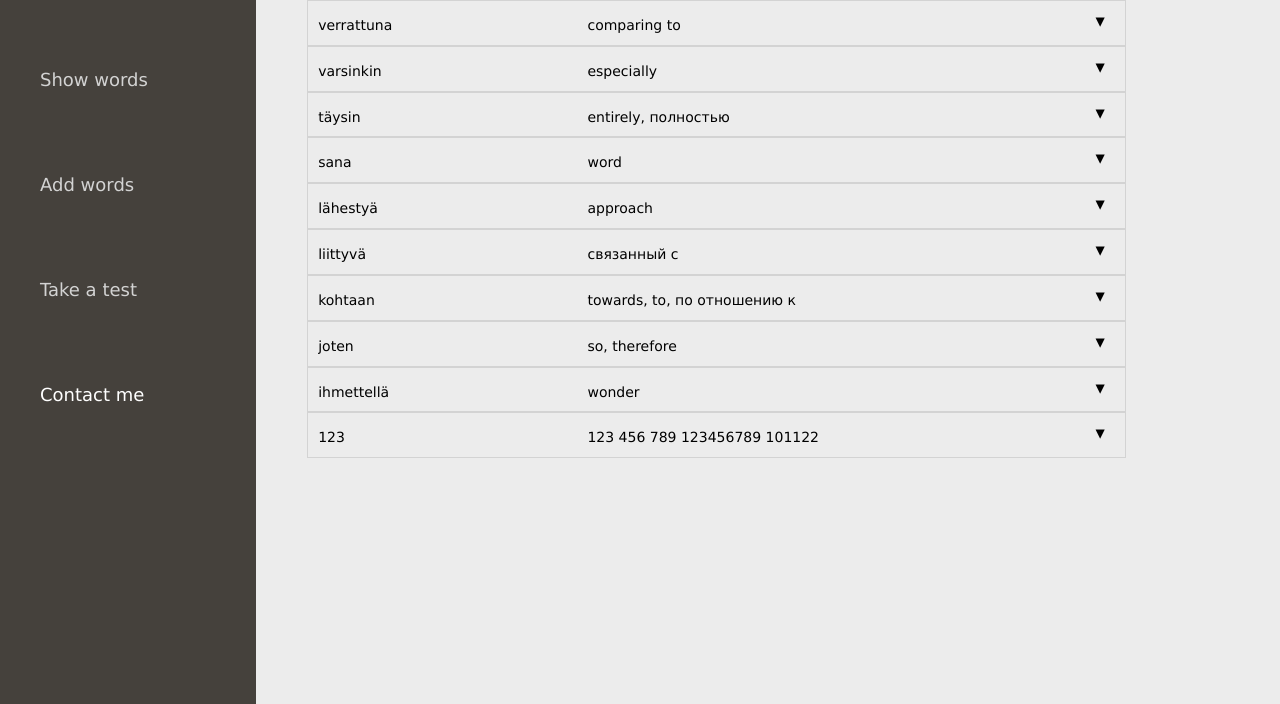
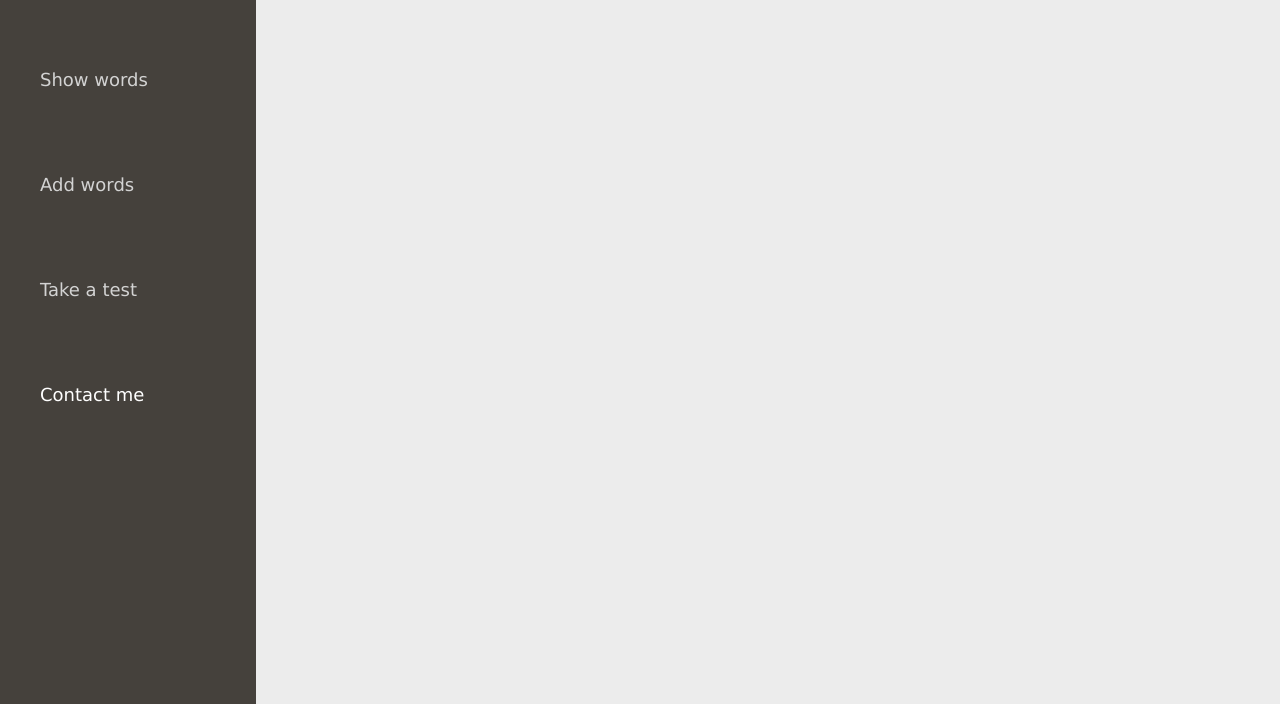
Before and after one commit to midnitehighways/lang-memorize, a Django app: page / in a window 1280 px wide. Shown: the part 96-800 px from the top of the page. Run offline with Django 3.2, Linux system fonts and the light colour scheme; data comes from the database, SQL or seed files in the repository.

Commit message:
Change DB settings-4

```diff
--- a/templates/sanat/index.html
+++ b/templates/sanat/index.html
@@ -2,38 +2,6 @@
 {% block content %}
 		<div class="content">
 			<div class="text-content">
-				{% for word in words_list %}
-					<div class="each-word">
-
-						<ul class="accordion css-accordion">
-						  <li class="accordion-item">
-						    <input class="accordion-item-input" type="checkbox" name="accordion" id="word{{ forloop.counter }}" />
-						    <label for="word{{ forloop.counter }}" class="accordion-item-hd">
-								<div class="fi-text-content">{{ word.fi }}</div>
-								<div class="en-text-content">{{ word.en }}</div>
-								<div class="tools-text-content"></div>
-						    	<span class="accordion-item-hd-cta">&#9650;</span>
-						    </label>
-						    <div id="div{{ forloop.counter }}"class="accordion-item-bd">
-								{% with word.example_set.all as examples %}		<!-- this way we get access to examples of each particular word -->
-								{% for example in examples %}
-									<div> {{ forloop.counter }}. {{ example.fi }} - {{ example.en }} </div>
-									<br />
-								{% endfor %}
-								{% endwith %}
-								<a class='add-example' href="#">Add an example</a>&nbsp&nbsp&nbsp
-								<a class='edit-word' href="#">Edit word</a>&nbsp&nbsp&nbsp
-								<a href="{% url 'delete_word' word.id %}">Delete word</a>&nbsp&nbsp&nbsp
-								<form class='header-search-form' id='form{{ forloop.counter }}' action="{% url 'add_example_form' word.id %}" method='POST' autocomplete='off'>{% csrf_token %}
-									<input class='add-example-field' type='text' id='line{{ forloop.counter }}' name='fi' />
-									<!-- <img src='http://findicons.com/files/icons/974/glyphish/18/magnifying_glass.png' class='magnifying-glass' /> -->
-									<button type=submit class='add-example-button'>Add example</button>
-								</form>
-							</div>
-						  </li>
-						</ul>
-					</div>
-				{% endfor %}
 
 			</div>
 		</div>
```
